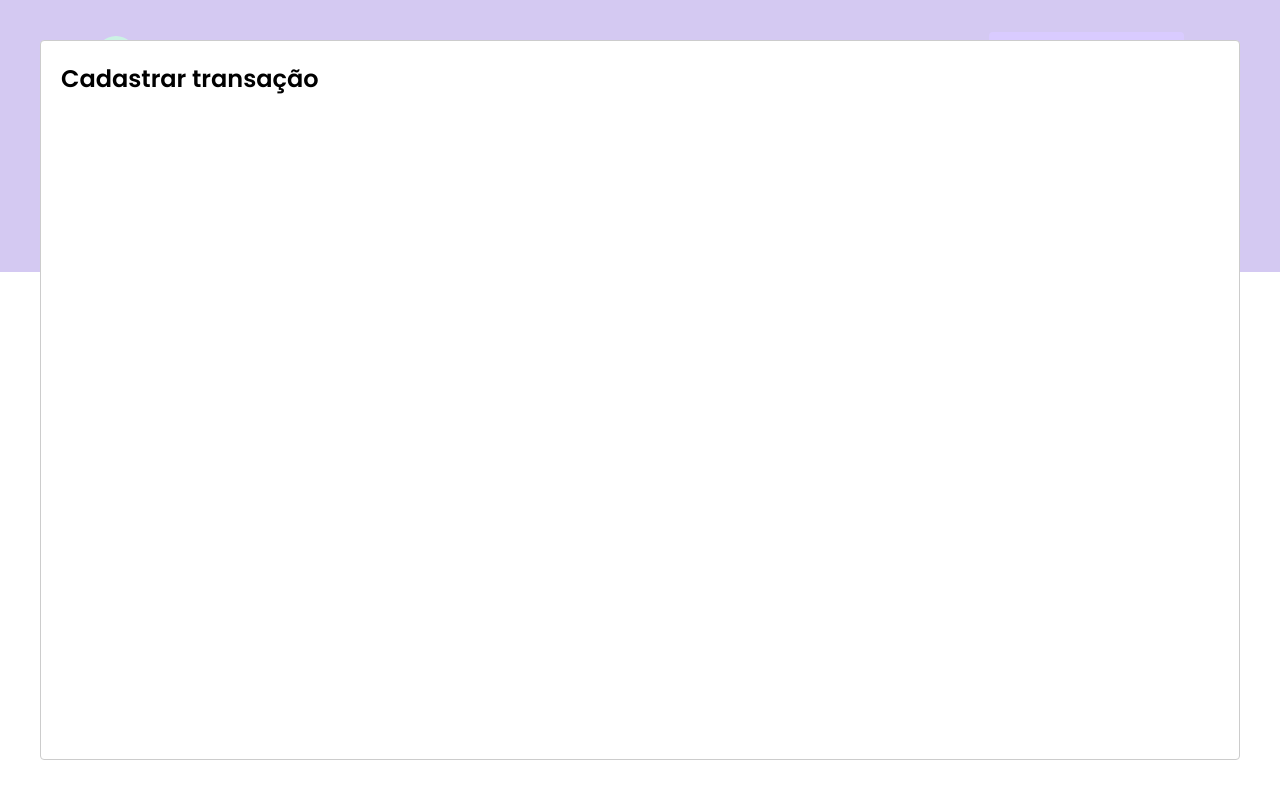
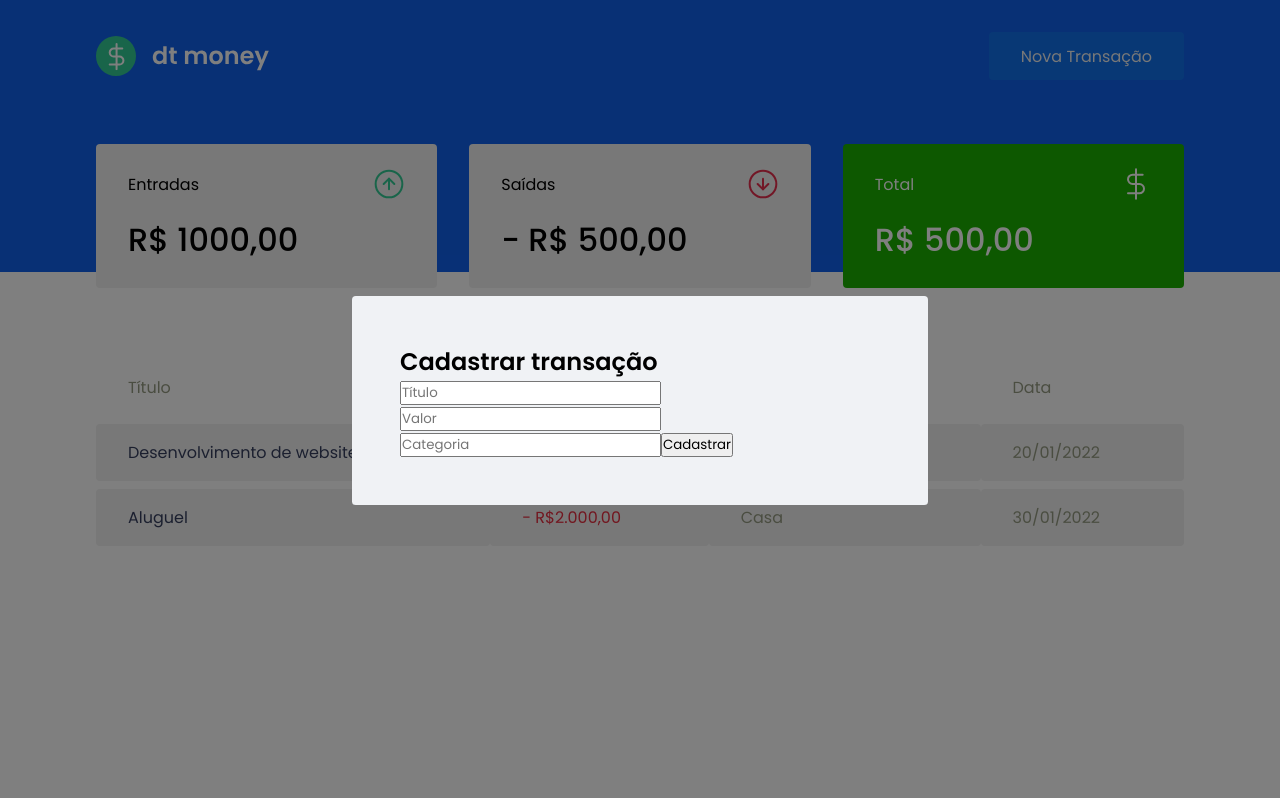
Before and after one commit to brennoclins/bclmoney, a React (Create React App) app: page / in a window 1280 px wide. Both pictures are taken after a click on the button "Nova Transação". Built offline with nearby package versions, Linux system fonts and the light colour scheme; no server answers; a web font is replaced by a local one; what miragejs would draw is missing.

Commit message:
New feature: creating the form structure

```diff
--- a/src/components/NewTransactionModal/index.tsx
+++ b/src/components/NewTransactionModal/index.tsx
@@ -1,4 +1,5 @@
 import Modal from 'react-modal';
+import { Container } from './style';
 
 interface NewTransactionModalProps {
   isOpen: boolean;
@@ -7,8 +8,21 @@
 
 export function NewTransactionModal({ isOpen, onRequestClose }: NewTransactionModalProps) {
   return (
-    <Modal isOpen={isOpen} onRequestClose={onRequestClose}>
-      <h2>Cadastrar transação</h2>
+    <Modal
+      isOpen={isOpen}
+      onRequestClose={onRequestClose}
+      overlayClassName="react-modal-overlay"
+      className="react-modal-content"
+    >
+      <Container>
+        <h2>Cadastrar transação</h2>
+
+        <input type="text" placeholder='Título' />
+        <input type="number" placeholder='Valor' />
+        <input type="text" placeholder='Categoria' />
+
+        <button type="submit">Cadastrar</button>
+      </Container>
     </Modal>
   )
 }
--- a/src/components/NewTransactionModal/style.ts
+++ b/src/components/NewTransactionModal/style.ts
@@ -1,3 +1,3 @@
 import styled from "styled-components";
 
-export const Container = styled.div``;
+export const Container = styled.form``;
--- a/src/styles/global.ts
+++ b/src/styles/global.ts
@@ -3,18 +3,16 @@
 export const GlobalStyle = createGlobalStyle`
   :root {
     --background: #f0f2f5;
-    --shape:#f1e8f9;
+    --shape:#f1f1f1;
 
     --text-title: #363f5f;
     --text-body: #969c83;
 
     --red: #e52e40;
-    --blue: #5429cc;
-    --blue-light: #6933ff;
-    --green: #33cc95;
+    --blue: #1061ec;
+    --blue-light: #1071ec;
+    --green: #1bb100;
     --white: #fff;
-
-
   }
 
   * {
@@ -55,4 +53,26 @@
     opacity: 0.6;
     cursor: not-allowed;
   }
+
+  .react-modal-overlay {
+    background: rgba(0, 0, 0, 0.5);
+    position: fixed;
+    top: 0;
+    bottom: 0;
+    right: 0;
+    left: 0;
+
+    display: flex;
+    align-items: center;
+    justify-content: center;
+  }
+
+  .react-modal-content {
+    width: 100%;
+    max-width: 576px;
+    background: var(--background);
+    padding: 3rem;
+    position: relative;
+    border-radius: 0.24rem;
+  }
 `
```
